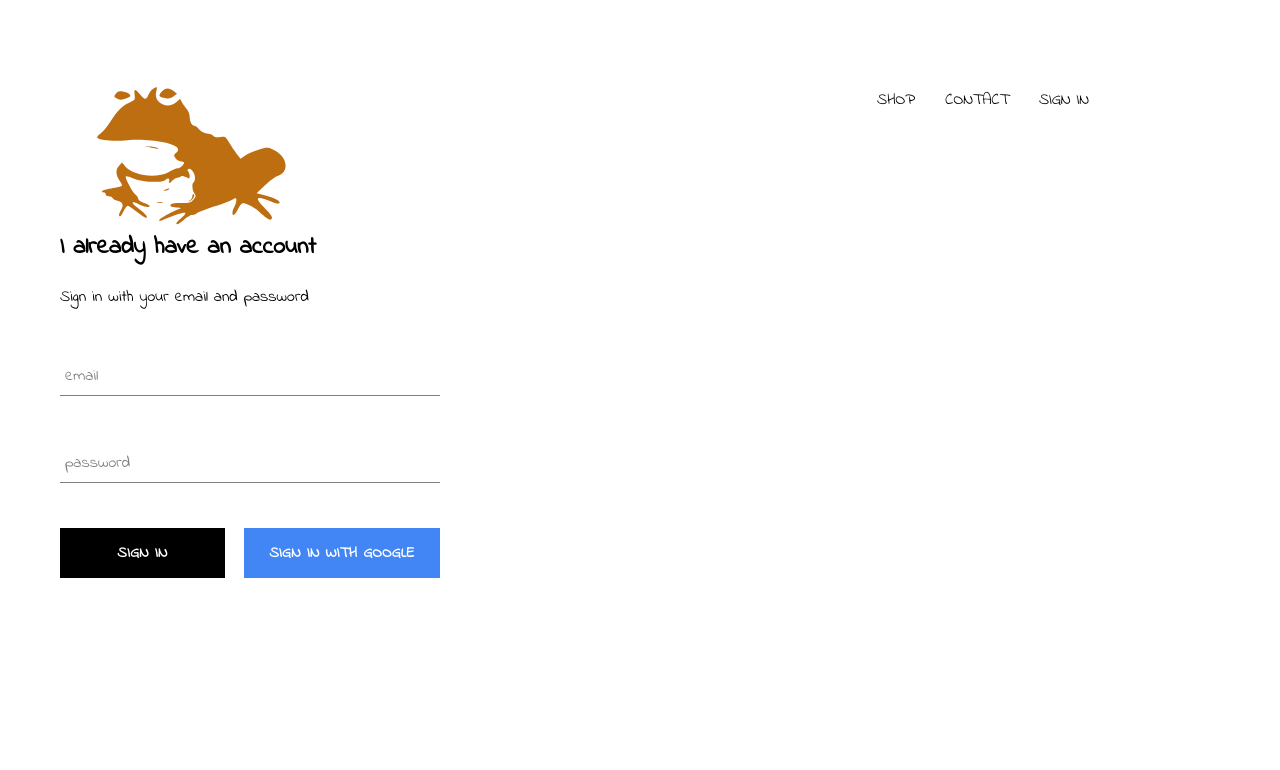
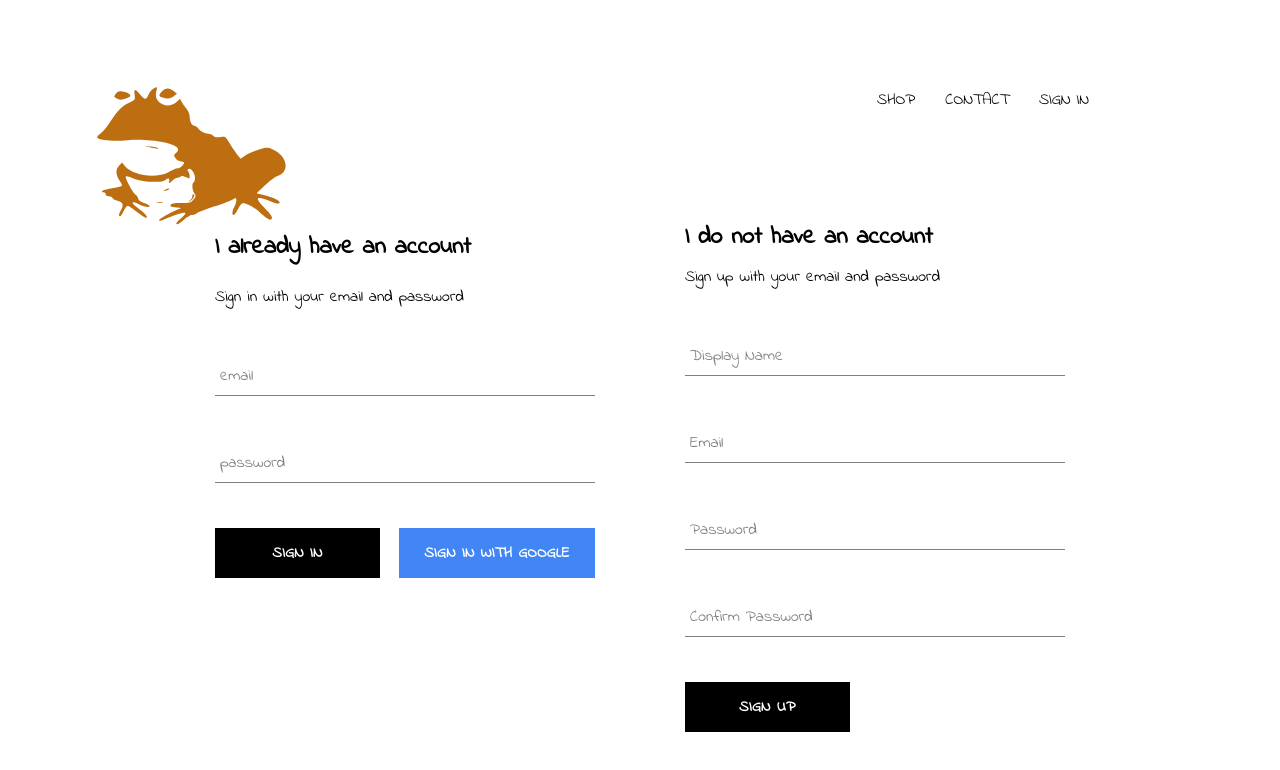
Before and after one commit to estherjsuh/shop_hypnotoad, a React (Create React App) app: page /signin in a window 1280 px wide. Shown: the top 770 px of the page. Built offline with nearby package versions, Linux system fonts and the light colour scheme; no server answers.

Commit message:
implemented firebase database; add signup form with signup components

```diff
--- a/src/App.js
+++ b/src/App.js
@@ -7,7 +7,7 @@
 import Header from './components/header/header.component';
 import SignInAndSignUpPage from './pages/sign-in-and-sign-up/sign-in-and-sign-up.component';
 
-import { auth } from './firebase/firebase.utils';
+import { auth, createUserProfileDocument } from './firebase/firebase.utils';
 
 
 class App extends React.Component {
@@ -22,8 +22,22 @@
   unsubscribeFromAuth = null;
 
   componentDidMount() {
-    this.unsubscribeFromAuth = auth.onAuthStateChanged(user => {
-      this.setState( {currentUser: user });
+    this.unsubscribeFromAuth = auth.onAuthStateChanged(async userAuth => {
+      if (userAuth){
+        const userRef = await createUserProfileDocument(userAuth);
+
+        userRef.onSnapshot (snapShot =>{
+          this.setState({
+            currentUser: {
+              id: snapShot.id,
+              ...snapShot.data()
+            }
+           });
+        });
+
+      }
+      //when user logs out, set to null
+      this.setState({currentUser: userAuth});
     });
   }
 
--- /dev/null
+++ b/src/components/sign-up/sign-up.component.jsx
@@ -0,0 +1,107 @@
+import React from 'react';
+
+import FormInput from '../form-input/form-input.component';
+import CustomButton from '../custom-button/custom-button.component';
+
+import { auth, createUserProfileDocument} from '../../firebase/firebase.utils';
+
+import './sign-up.styles.scss';
+
+class SignUp extends React.Component{
+    constructor(props){
+        super(props);
+
+        this.state = {
+            displayName: '',
+            email: '',
+            password:'',
+            confirmPassword:''
+        };
+    }
+
+    handleSubmit = async event => {
+        event.preventDefault(); //prevent default form submit action
+        const {displayName, email, password, confirmPassword}  = this.state;
+
+        if (password !== confirmPassword ){
+            alert("passwords don't match");
+            return;
+        }
+
+        try {
+            const { user } = await auth.createUserWithEmailAndPassword(email, password)
+
+            await createUserProfileDocument(user, {displayName});
+
+            //this is clear our form and return it to intial state
+            this.setState({
+                displayName: '',
+                email: '',
+                password:'',
+                confirmPassword:''
+            })
+        } catch(error){
+            console.error(error);
+        }
+
+    };
+
+    handleChange = event => {
+        const {name, value} = event.target;
+
+        this.setState({[name]: value});
+    };
+
+
+
+    render(){
+        const {displayName, email, password, confirmPassword} = this.state;
+        return (
+            <div className='sign-up'>
+                <h2 className='title'>I do not have an account</h2>
+                <span>Sign up with your email and password</span>
+                <form className='sign-up-form' onSubmit={this.handleSubmit}>
+                    <FormInput
+                        type = 'text'
+                        name = 'displayName'
+                        value = {displayName}
+                        onChange ={this.handleChange}
+                        label='Display Name'
+                        required
+                    />
+
+                    <FormInput
+                        type = 'email'
+                        name = 'email'
+                        value = {email}
+                        onChange ={this.handleChange}
+                        label='Email'
+                        required
+                    />
+
+                    <FormInput
+                        type = 'password'
+                        name = 'password'
+                        value = {password}
+                        onChange ={this.handleChange}
+                        label='Password'
+                        required
+                    />
+
+                    <FormInput
+                        type = 'password'
+                        name = 'confirmPassword'
+                        value = {confirmPassword}
+                        onChange ={this.handleChange}
+                        label='Confirm Password'
+                        required
+                    />
+                    <CustomButton type='submit'> Sign Up </CustomButton>
+                </form>
+            </div>
+        );
+    }
+
+}
+
+export default SignUp;
--- /dev/null
+++ b/src/components/sign-up/sign-up.styles.scss
@@ -0,0 +1,9 @@
+.sign-up{
+    display:flex;
+    flex-direction: column;
+    width: 380px;
+
+    .title{
+        margin: 10px 0;
+    }
+}
--- a/src/firebase/firebase.utils.js
+++ b/src/firebase/firebase.utils.js
@@ -14,6 +14,36 @@
     appId: "1:2423025075:web:b1413ae09c9f2158f6afc6"
   };
 
+
+  export const createUserProfileDocument = async(userAuth, additionalData) => {
+    if (!userAuth) return;
+
+    const userRef = firestore.doc(`users/${userAuth.uid}`);
+    const  snapShot = await userRef.get();
+
+    //if there isn't any data in that place, create data
+    if(!snapShot.exists) {
+        const { displayName, email } = userAuth;
+        const createdAt = new Date();
+
+        try{
+            await userRef.set({
+                displayName,
+                email,
+                createdAt,
+                ...additionalData
+            }
+
+            )
+        } catch (error){
+            console.log('error creating user', error.message)
+        }
+    }
+
+    return userRef;
+  };
+
+
   firebase.initializeApp(config);
 
   export const auth = firebase.auth();
--- a/src/pages/sign-in-and-sign-up/sign-in-and-sign-up.component.jsx
+++ b/src/pages/sign-in-and-sign-up/sign-in-and-sign-up.component.jsx
@@ -1,10 +1,12 @@
 import React from 'react';
 import './sign-in-and-sign-up.styles.scss';
 import SignIn from '../../components/sign-in/sign-in.component';
+import SignUp from '../../components/sign-up/sign-up.component';
 
 const SignInAndSignUpPage = () => (
     <div className='sign-in-and-sign-up'>
     <SignIn/>
+    <SignUp/>
 
     </div>
 );
--- a/src/pages/sign-in-and-sign-up/sign-in-and-sign-up.styles.scss
+++ b/src/pages/sign-in-and-sign-up/sign-in-and-sign-up.styles.scss
@@ -0,0 +1,6 @@
+.sign-in-and-sign-up{
+    width: 850px;
+    display: flex;
+    justify-content: space-between;
+    margin: 30px auto;
+}
```
